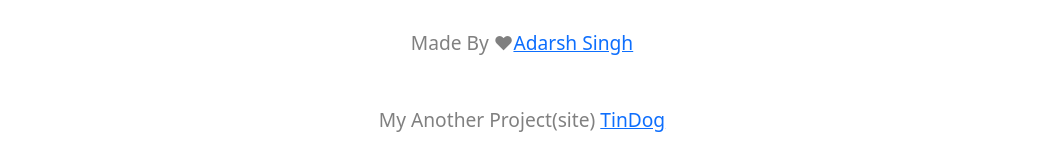
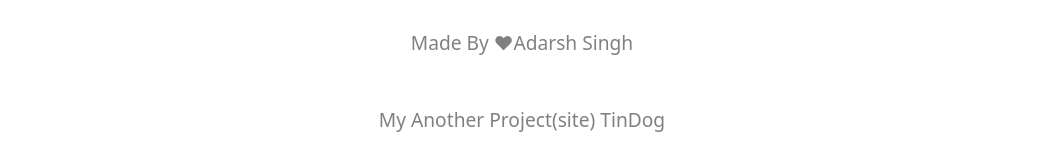
Before and after one commit to adarshsingh1083/Night-Coder-adarsh, a plain HTML site: page index.html in a window 1280 px wide. Shown: the part 3438-3605 px from the top of the page, without its empty margins (118-1161 px from the left). Drawn offline with nearby package versions, Linux system fonts and the light colour scheme.

Commit message:
Added color of footer anchor tag color and text decoration type

```diff
--- a/brand-new.css
+++ b/brand-new.css
@@ -184,6 +184,10 @@ header p{
   padding-right: 0.9vw;
   cursor: pointer;
 }
+#footer a{
+  color: #808080;
+  text-decoration: none;
+}
 
 #footer p{
   font-size: 1.2rem;
```
